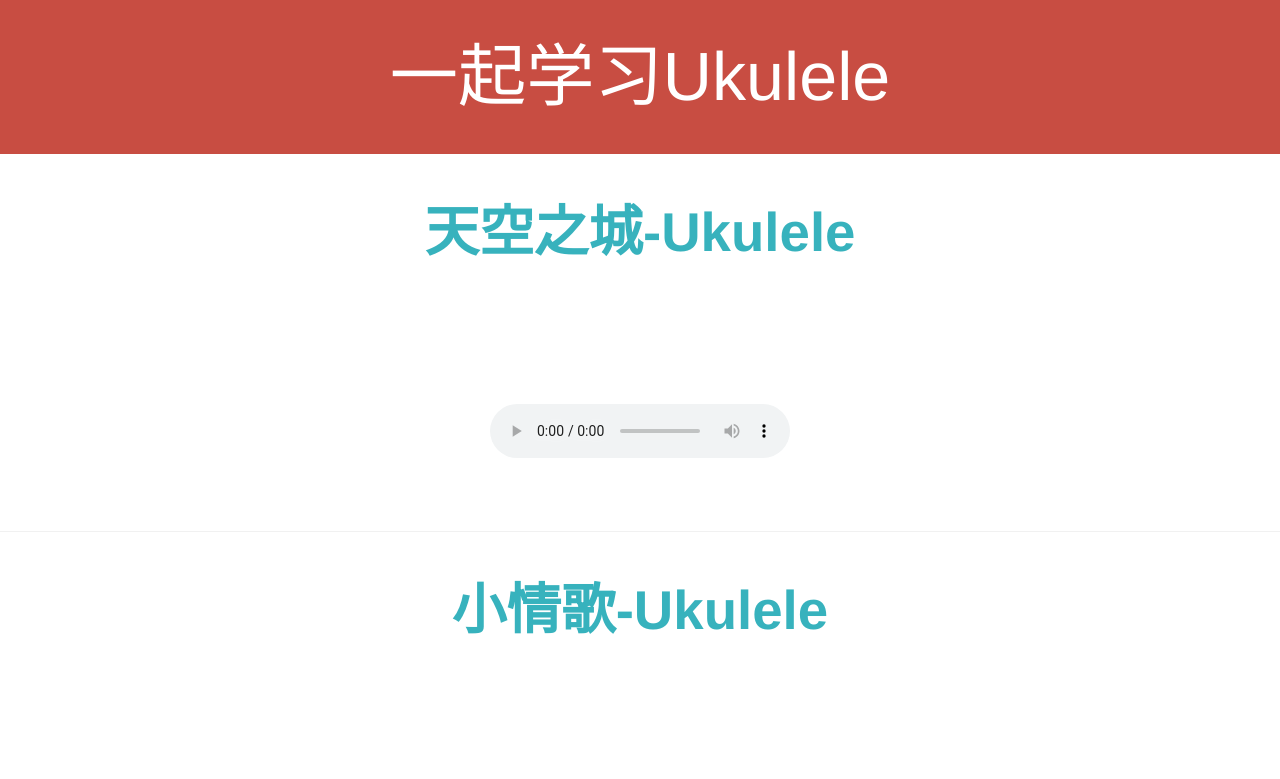
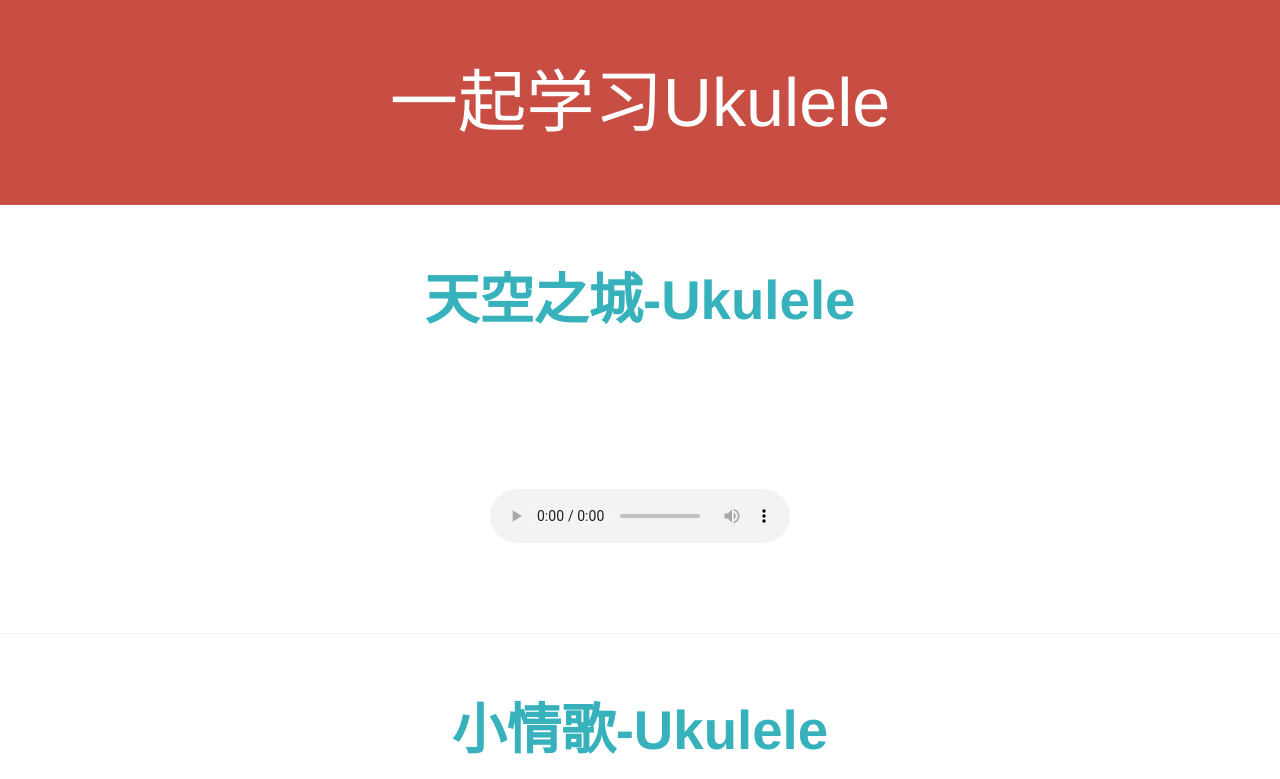
Before and after one commit to flkGit/Ukulele, a plain HTML site: page index.html in a window 1280 px wide. Shown: the top 779 px of the page. Drawn offline with Linux system fonts and the light colour scheme.

Commit message:
修改间距

```diff
--- a/src/less/index.less
+++ b/src/less/index.less
@@ -17,21 +17,21 @@ h1{
 	font-size: .4rem;
 	font-weight: normal;
 	text-align: center;
-	height: .9rem;
+	height: 1.2rem;
 	background-color: @mcolor;
 	color: #fff;
-	line-height: .9rem;
+	line-height: 1.2rem;
 }
 
 .music{
-	padding: .2rem;
+	padding: .3rem;
 	text-align: center;
 	border-bottom: 1px solid @borderColor;
 	h2{
 		color: @hbcolor;
 		font-size: .32rem;
 		text-align: center;
-		margin-bottom: .2rem;
+		margin-bottom: .3rem;
 	}
 }
 
```
Also changed, not shown: dist/css/index.css.
